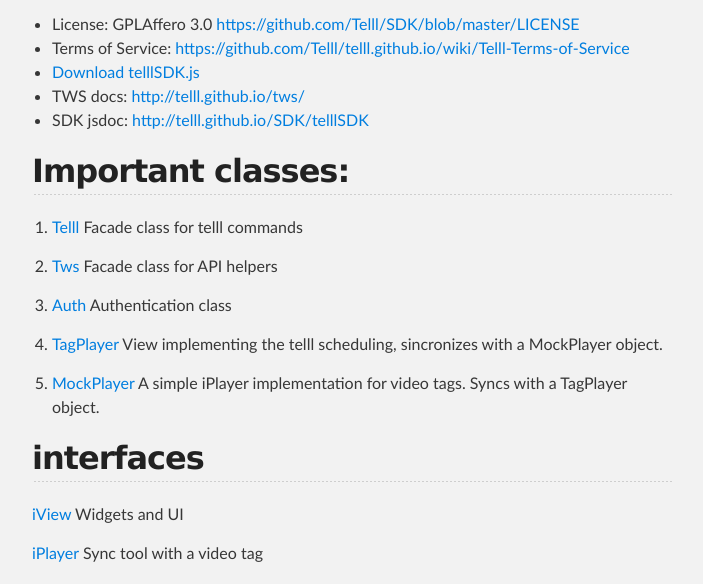
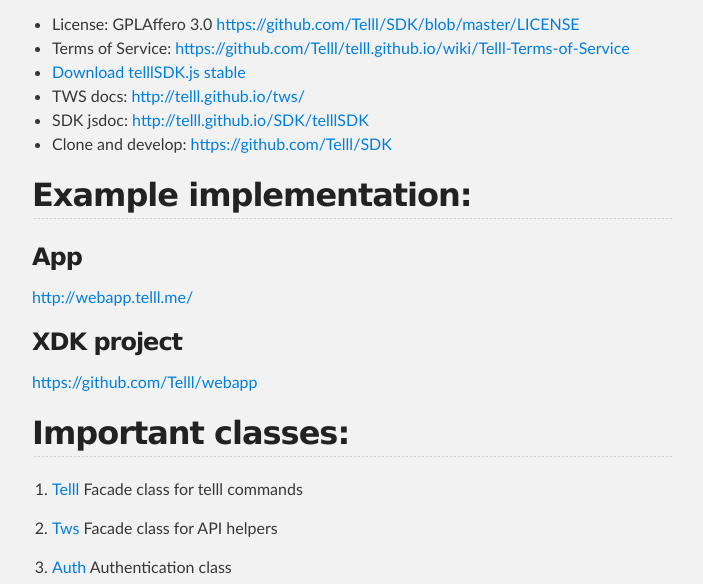
Before and after one commit to Telll/SDK, a plain HTML site: page index.html in a window 1280 px wide. Shown: the part 690-1274 px from the top of the page, without its empty margins (288-991 px from the left). Drawn offline with Linux system fonts and the light colour scheme.

```diff
--- a/index.html
+++ b/index.html
@@ -43,12 +43,27 @@
 </li>
 <li>Terms of Service: <a href="https://github.com/Telll/telll.github.io/wiki/Telll-Terms-of-Service">https://github.com/Telll/telll.github.io/wiki/Telll-Terms-of-Service</a>
 </li>
-<li><a href="https://raw.githubusercontent.com/Telll/SDK/master/telllSdk/build/js/telllSDK.js">Download telllSDK.js</a></li>
+<li><a href="https://raw.githubusercontent.com/Telll/webapp/master/www/js/telllSDK.js">Download telllSDK.js stable</a></li>
 <li>TWS docs: <a href="http://telll.github.io/tws/">http://telll.github.io/tws/</a>
 </li>
 <li>SDK jsdoc:  <a href="http://telll.github.io/SDK/telllSDK">http://telll.github.io/SDK/telllSDK</a>
 </li>
+<li>Clone and develop: <a href="https://github.com/Telll/SDK">https://github.com/Telll/SDK</a>
+</li>
 </ul>
+
+<h2>
+<a id="example-implementation" class="anchor" href="#example-implementation" aria-hidden="true"><span aria-hidden="true" class="octicon octicon-link"></span></a>Example implementation:</h2>
+
+<h3>
+<a id="app" class="anchor" href="#app" aria-hidden="true"><span aria-hidden="true" class="octicon octicon-link"></span></a>App</h3>
+
+<p><a href="http://webapp.telll.me/">http://webapp.telll.me/</a></p>
+
+<h3>
+<a id="xdk-project" class="anchor" href="#xdk-project" aria-hidden="true"><span aria-hidden="true" class="octicon octicon-link"></span></a>XDK project</h3>
+
+<p><a href="https://github.com/Telll/webapp">https://github.com/Telll/webapp</a></p>
 
 <h2>
 <a id="important-classes" class="anchor" href="#important-classes" aria-hidden="true"><span aria-hidden="true" class="octicon octicon-link"></span></a>Important classes:</h2>
```
Also changed, not shown: params.json (+1 -1 lines).
